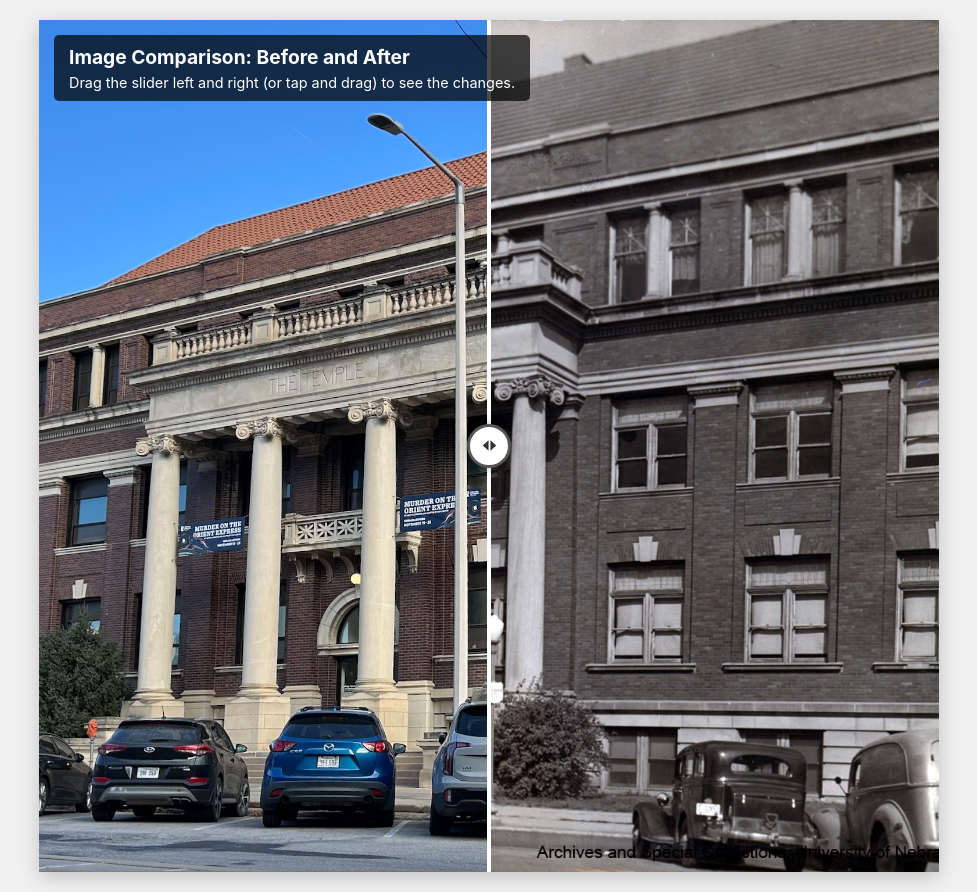
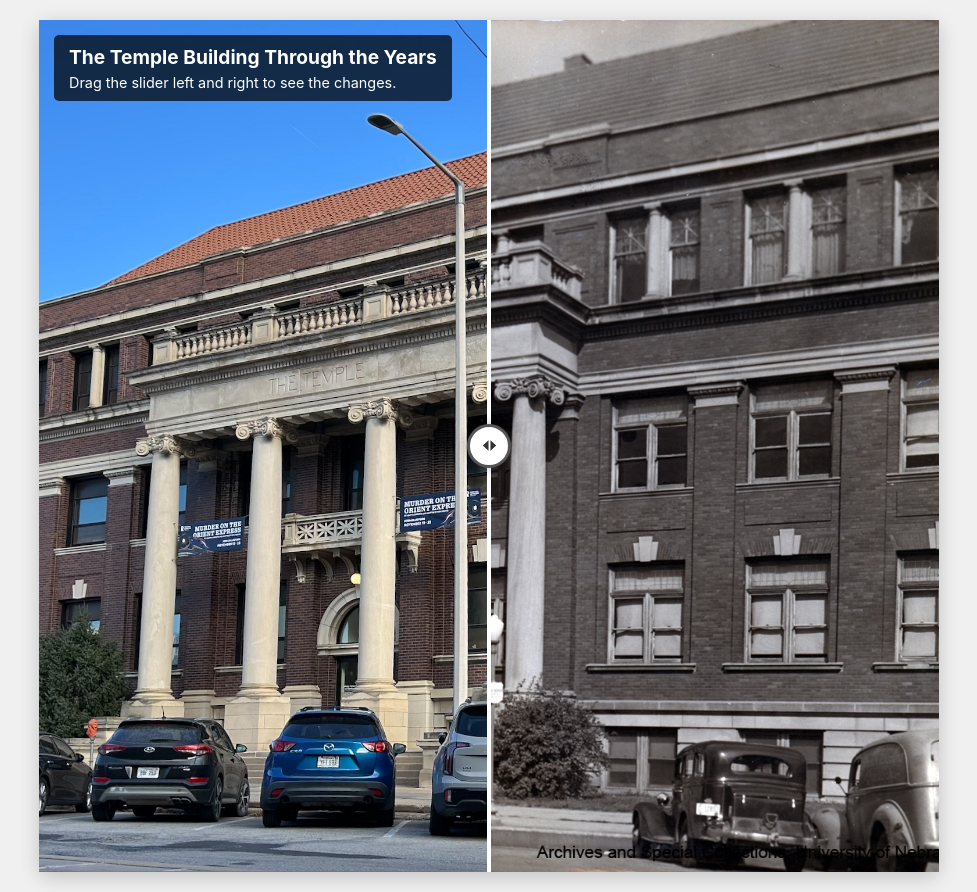
Before and after one commit to abates15/abates15.github.io, a plain HTML site: page slider/index.html in a window 1280 px wide. Shown: the whole page, without its empty margins (151-1128 px from the left). Drawn offline with Linux system fonts and the light colour scheme.

Commit message:
Update index.html

```diff
--- a/slider/index.html
+++ b/slider/index.html
@@ -187,8 +187,8 @@
         </div>
 
         <div class="comparison-header">
-            <h2>Image Comparison: Before and After</h2>
-            <p>Drag the slider left and right (or tap and drag) to see the changes.</p>
+            <h2>The Temple Building Through the Years</h2>
+            <p>Drag the slider left and right to see the changes.</p>
         </div>
 
     </div>
```
